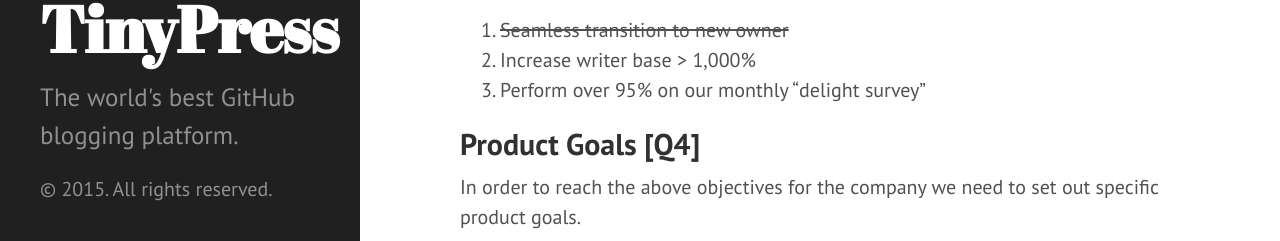
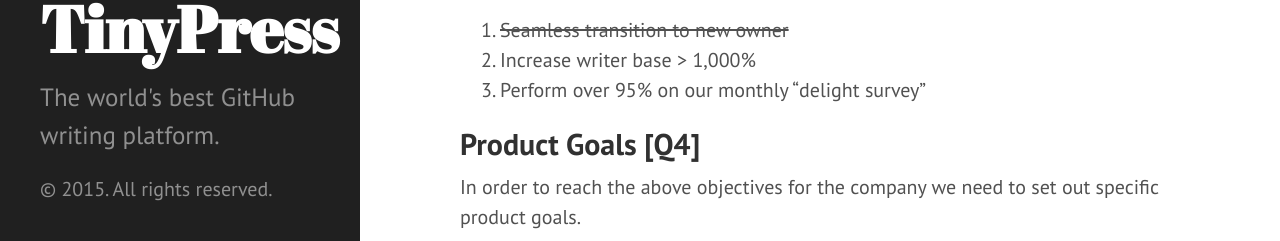
Before and after one commit to fugabi/tinypressco.github.io, a Jekyll site: the page built from index.html, in a window 1280 px wide and 900 px high, scrolled down 522 px. Shown: the part 656-897 px from the top of the window. Built offline with Jekyll 4.4.1, drawn with Linux system fonts in a browser that asks for light colours; the list of posts is cut into pages by our own code.

Commit message:
Update _config.yml

```diff
--- a/_config.yml
+++ b/_config.yml
@@ -4,5 +4,5 @@ markdown: kramdown
 url: http://tinypressco.github.io
 title: TinyPress
 tagline: TinyPress
-description: The world's best GitHub blogging platform.
+description: The world's best GitHub writing platform.
 paginate: 5
```
